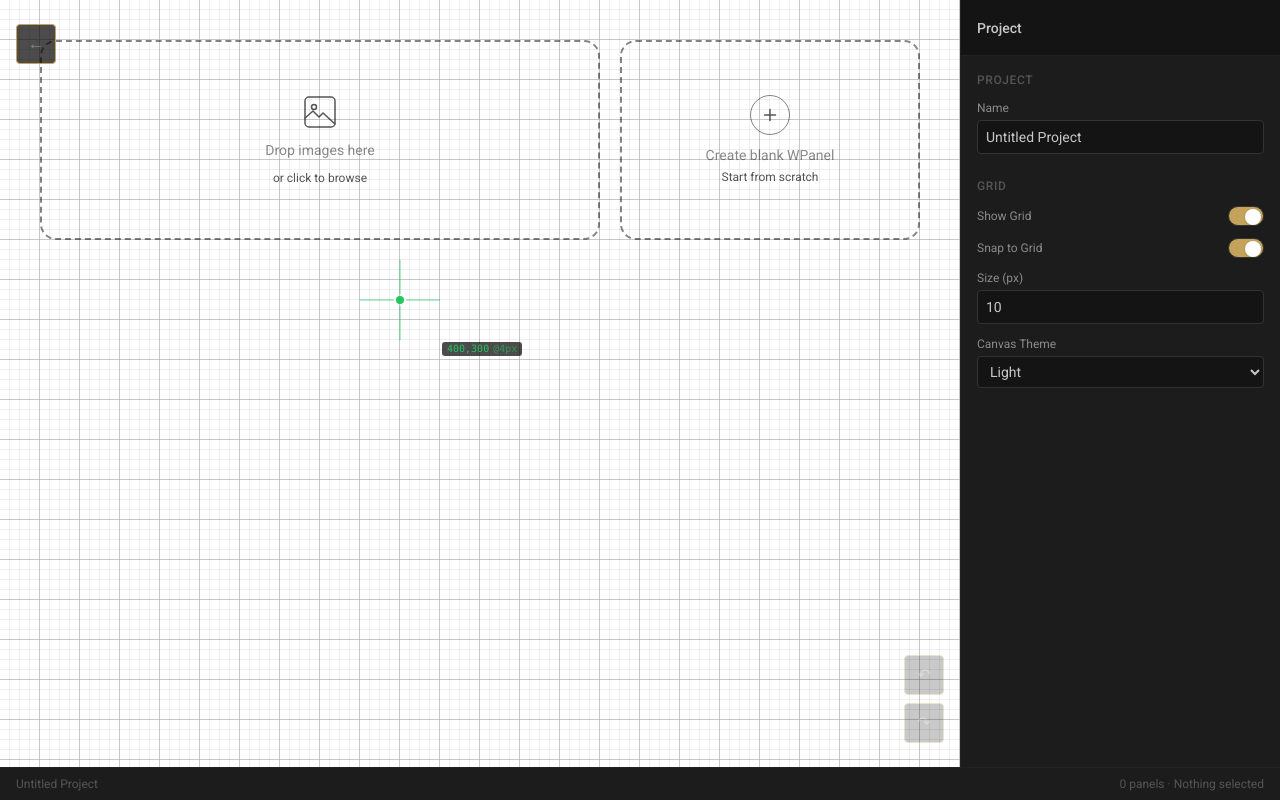
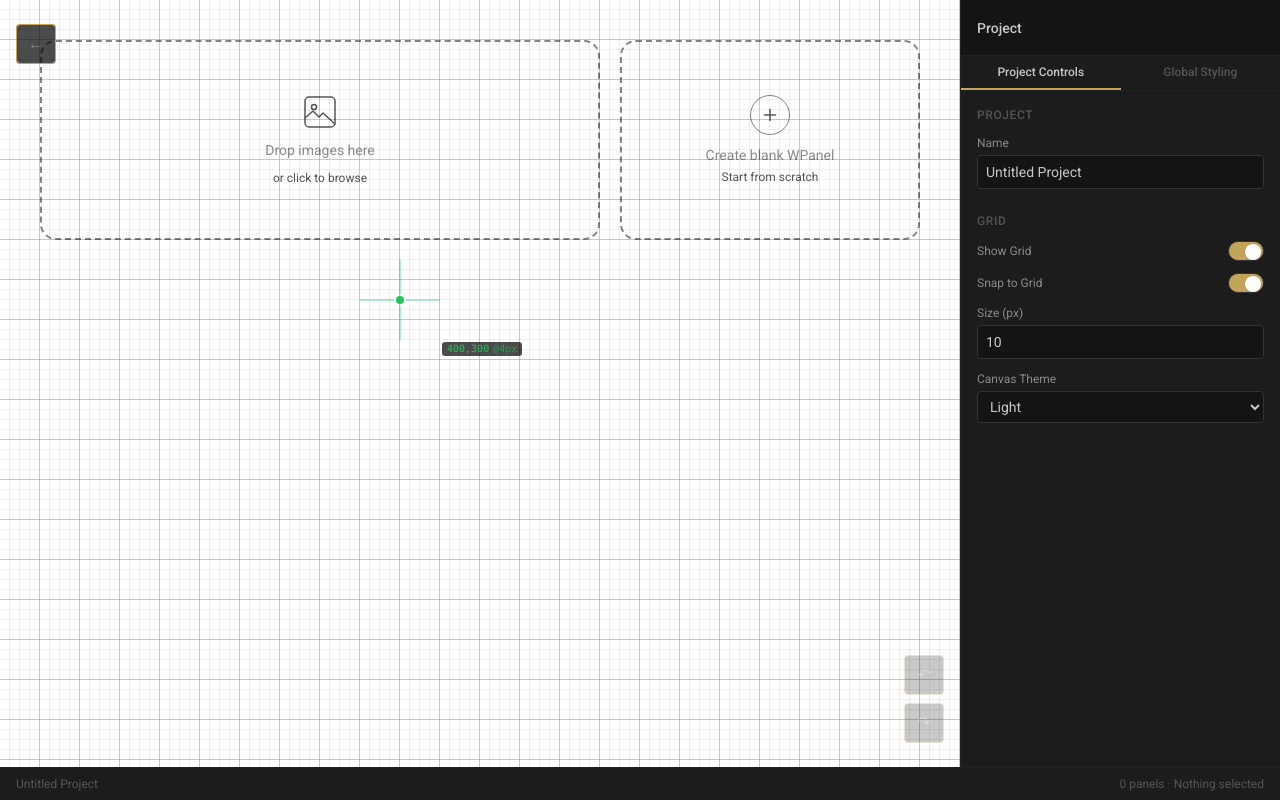
Before and after one commit to onth0s/takegumi, a Next.js app: page /workspace in a window 1280 px wide. Built offline with nearby package versions, Linux system fonts and the light colour scheme.

Commit message:
quicksave

```diff
--- a/src/components/layout/Editor/Inspector.tsx
+++ b/src/components/layout/Editor/Inspector.tsx
@@ -1,5 +1,6 @@
 "use client";
 
+import { useState } from "react";
 import { useProjectStore } from "@/stores/projectStore";
 import { useUIStore } from "@/stores/uiStore";
 import {
@@ -12,6 +13,8 @@ import PanelInspector from "./inspector/PanelInspector";
 import ProjectInspector from "./inspector/ProjectInspector";
 import TextBlockInspector from "./inspector/TextBlockInspector";
 import TextGroupInspector from "./inspector/TextGroupInspector";
+
+type ProjectTab = "controls" | "styling";
 
 function inspectorTitle(
   selectedBlockId: string | null,
@@ -29,8 +32,10 @@ export default function Inspector() {
   const selectedPanelId = useUIStore((s) => s.selectedWPanelId);
   const selectedGroupId = useUIStore((s) => s.selectedWTextGroupId);
   const selectedBlockId = useUIStore((s) => s.selectedWTextBlockId);
+  const [projectTab, setProjectTab] = useState<ProjectTab>("controls");
 
   const title = inspectorTitle(selectedBlockId, selectedGroupId, selectedPanelId);
+  const isProjectView = project && !selectedPanelId && !selectedGroupId && !selectedBlockId;
 
   let content = <EmptyInspectorState />;
 
@@ -51,8 +56,13 @@ export default function Inspector() {
     if (panel) {
       content = <PanelInspector panel={panel} />;
     }
-  } else if (project) {
-    content = <ProjectInspector project={project} />;
+  } else if (project && isProjectView) {
+    content =
+      projectTab === "controls" ? (
+        <ProjectInspector project={project} />
+      ) : (
+        <div className="text-text-tertiary">Global Styling coming soon</div>
+      );
   }
 
   return (
@@ -60,6 +70,30 @@ export default function Inspector() {
       <div className="flex px-4 h-14 items-center font-medium text-text-primary text-sm bg-surface border-b border-border-subtle shrink-0">
         {title}
       </div>
+      {isProjectView && (
+        <div className="flex border-b border-border-subtle shrink-0">
+          <button
+            className={`flex-1 px-4 py-2 text-xs font-medium transition-colors border-b-2 ${
+              projectTab === "controls"
+                ? "text-text-primary border-accent"
+                : "text-text-tertiary border-transparent hover:text-text-secondary"
+            }`}
+            onClick={() => setProjectTab("controls")}
+          >
+            Project Controls
+          </button>
+          <button
+            className={`flex-1 px-4 py-2 text-xs font-medium transition-colors border-b-2 ${
+              projectTab === "styling"
+                ? "text-text-primary border-accent"
+                : "text-text-tertiary border-transparent hover:text-text-secondary"
+            }`}
+            onClick={() => setProjectTab("styling")}
+          >
+            Global Styling
+          </button>
+        </div>
+      )}
       <div className="flex-1 overflow-y-auto p-4">{content}</div>
     </div>
   );
```
